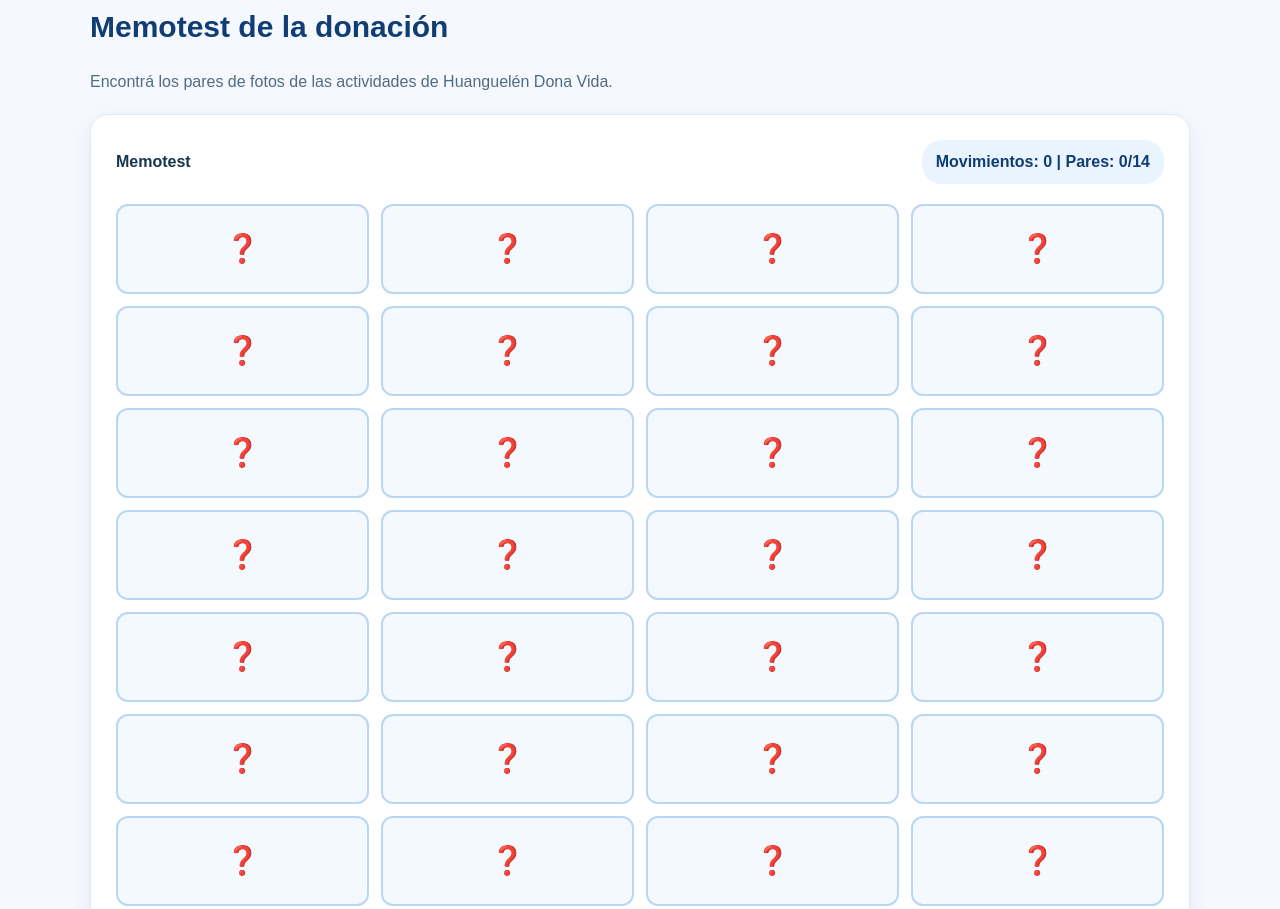
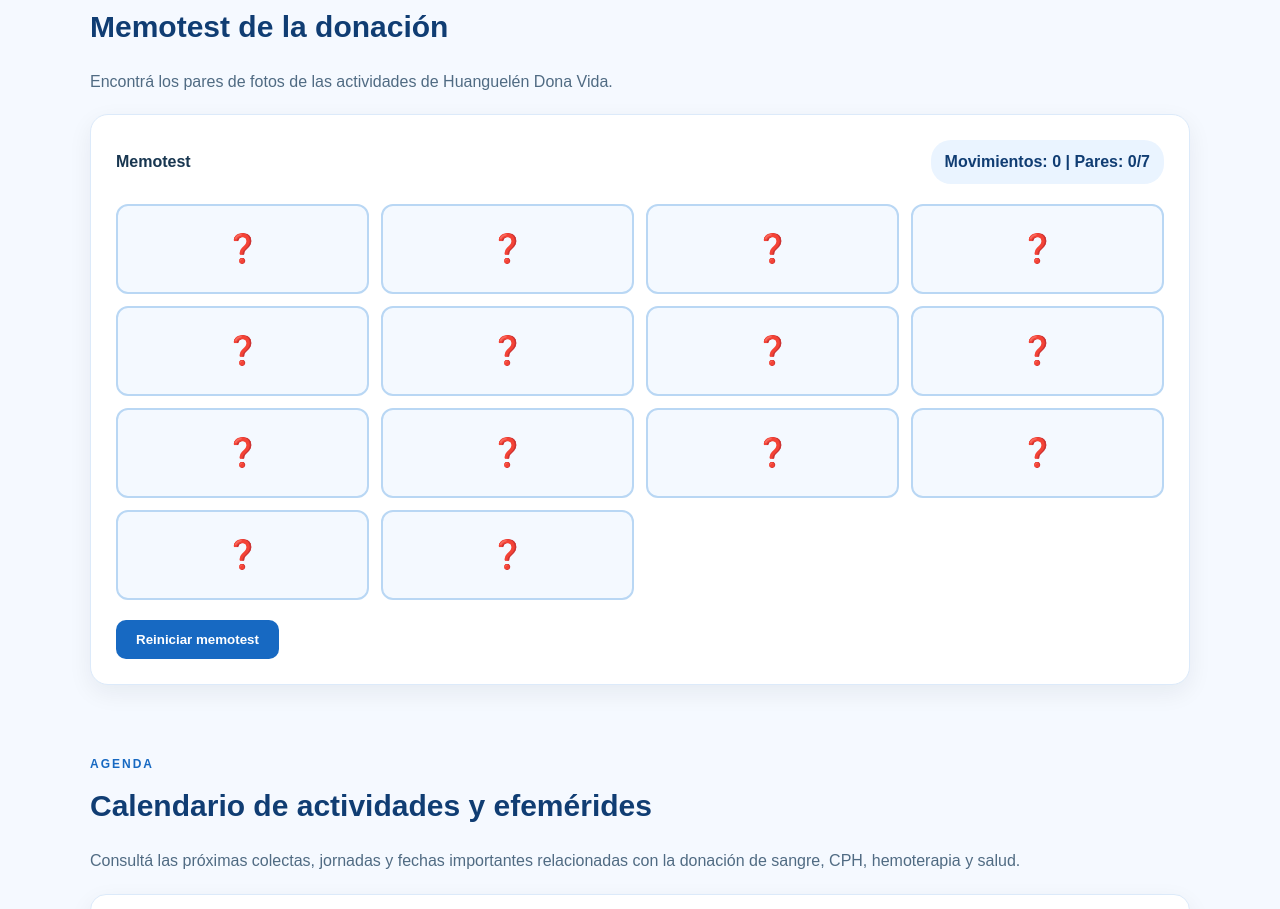
Before and after one commit to tomix805-wq/Huanguelen-Dona-vida, a plain HTML site: page index.html in a window 1280 px wide. Shown: the part 7298-8207 px from the top of the page. Drawn offline with Linux system fonts and the light colour scheme.

Commit message:
Refactor code structure for improved readability and maintainability

```diff
--- a/index.html
+++ b/index.html
@@ -2042,7 +2042,7 @@ footer p {
   <div class="juego">
     <div class="juego-cabecera">
       <strong>Memotest</strong>
-      <span class="estado" id="memoEstado">Movimientos: 0 | Pares: 0/6</span>
+      <span class="estado" id="memoEstado">Movimientos: 0 | Pares: 0/0</span>
     </div>
     <div class="memotest-grid" id="memotestGrid" aria-label="Memotest de fotos de Huanguelén Dona Vida"></div>
     <div class="juego-acciones">
@@ -2477,25 +2477,19 @@ dibujarFichas();
 ========================= */
 
 (() => {
-  const paresDefinidosMemo = [
-    { texto: "Foto 1: completá la explicación", imagen: "assets/memotest/memotest-01.jpeg" },
-    { texto: "Foto 2: completá la explicación", imagen: "assets/memotest/memotest-02.jpeg" },
-    { texto: "Foto 3: completá la explicación", imagen: "assets/memotest/memotest-03.jpeg" },
-    { texto: "Foto 4: completá la explicación", imagen: "assets/memotest/memotest-05.jpeg" },
-    { texto: "Foto 5: completá la explicación", imagen: "assets/memotest/memotest-10.jpeg" },
-    { texto: "Foto 6: completá la explicación", imagen: "assets/memotest/memotest-11.jpeg" },
-    { texto: "Foto 7: completá la explicación", imagen: "assets/memotest/memotest-12.jpeg" },
-    { texto: "Foto 8: completá la explicación", imagen: "assets/memotest/memotest-0(1).jpeg" },
-    { texto: "Foto 9: completá la explicación", imagen: "assets/memotest/memotest-(2).jpeg" },
-    { texto: "Foto 10: completá la explicación", imagen: "assets/memotest/memotest-0(3).jpeg" },
-    { texto: "Foto 11: completá la explicación", imagen: "assets/memotest/memotest-(5).jpeg" },
-    { texto: "Foto 12: completá la explicación", imagen: "assets/memotest/memotest-(10).jpeg" },
-    { texto: "Foto 13: completá la explicación", imagen: "assets/memotest/memotest-(11).jpeg" },
-    { texto: "Foto 14: completá la explicación", imagen: "assets/memotest/memotest-(12).jpeg" }
+  const imagenesMemo = [
+    "assets/memotest/memotest-(2).jpeg",
+    "assets/memotest/memotest-01.jpeg",
+    "assets/memotest/memotest-03.jpeg",
+    "assets/memotest/memotest-05.jpeg",
+    "assets/memotest/memotest-06.jpeg",
+    "assets/memotest/memotest-09.jpeg",
+    "assets/memotest/memotest-10.jpeg"
   ];
-  const paresMemo = paresDefinidosMemo.flatMap((par, i) => {
+
+  const paresMemo = imagenesMemo.flatMap((imagen, i) => {
     const id = `memo-${i + 1}`;
-    const carta = { id, texto: par.texto, img: par.imagen, alt: par.texto };
+    const carta = { id, img: imagen, alt: `Foto ${i + 1} de Huanguelén Dona Vida` };
     return [carta, { ...carta }];
   });
   const totalParesMemo = paresMemo.length / 2;
@@ -2531,10 +2525,12 @@ dibujarFichas();
     btn.className = "memo-card";
     btn.dataset.id = carta.id;
     btn.dataset.index = String(index);
-    const frente = carta.img
-      ? `<img src="${carta.img}" alt="${carta.alt || carta.texto}" style="width:100%;height:110px;object-fit:contain;background:#f4f9ff;border-radius:8px;display:block;margin-bottom:6px;"><span style="display:block;font-size:12px;line-height:1.3;color:#183650;">${carta.texto}</span>`
-      : `<span>${carta.texto}</span>`;
-    btn.innerHTML = `<span class="memo-back">❓</span><span class="memo-front">${frente}</span>`;
+    btn.setAttribute("aria-label", "Carta del memotest");
+    btn.innerHTML = `
+      <span class="memo-back">❓</span>
+      <span class="memo-front">
+        <img src="${carta.img}" alt="${carta.alt}" loading="lazy" style="width:100%;height:140px;object-fit:contain;background:#fff;border-radius:8px;display:block;">
+      </span>`;
     btn.addEventListener("click", () => revelar(btn));
     return btn;
   }
@@ -2542,6 +2538,7 @@ dibujarFichas();
   function revelar(btn) {
     if (bloqueado || btn.classList.contains("revelada") || btn.classList.contains("acertada")) return;
     btn.classList.add("revelada");
+    btn.setAttribute("aria-label", "Carta revelada");
     abiertas.push(btn);
     if (abiertas.length < 2) return;
 
@@ -2552,6 +2549,8 @@ dibujarFichas();
       b.classList.add("acertada");
       a.disabled = true;
       b.disabled = true;
+      a.setAttribute("aria-label", "Par encontrado");
+      b.setAttribute("aria-label", "Par encontrado");
       abiertas = [];
       pares++;
       actualizarEstadoMemo();
@@ -2563,6 +2562,8 @@ dibujarFichas();
     setTimeout(() => {
       a.classList.remove("revelada");
       b.classList.remove("revelada");
+      a.setAttribute("aria-label", "Carta del memotest");
+      b.setAttribute("aria-label", "Carta del memotest");
       abiertas = [];
       bloqueado = false;
     }, 800);
```
